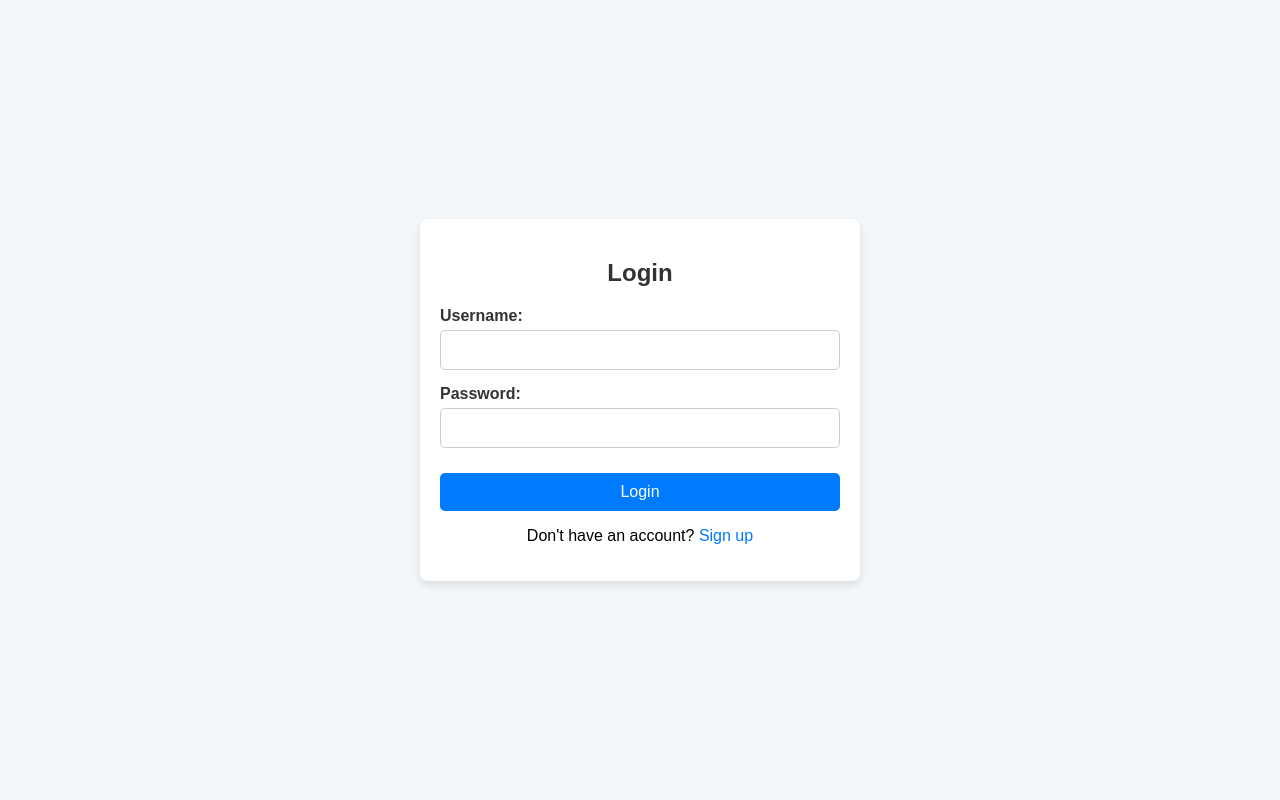
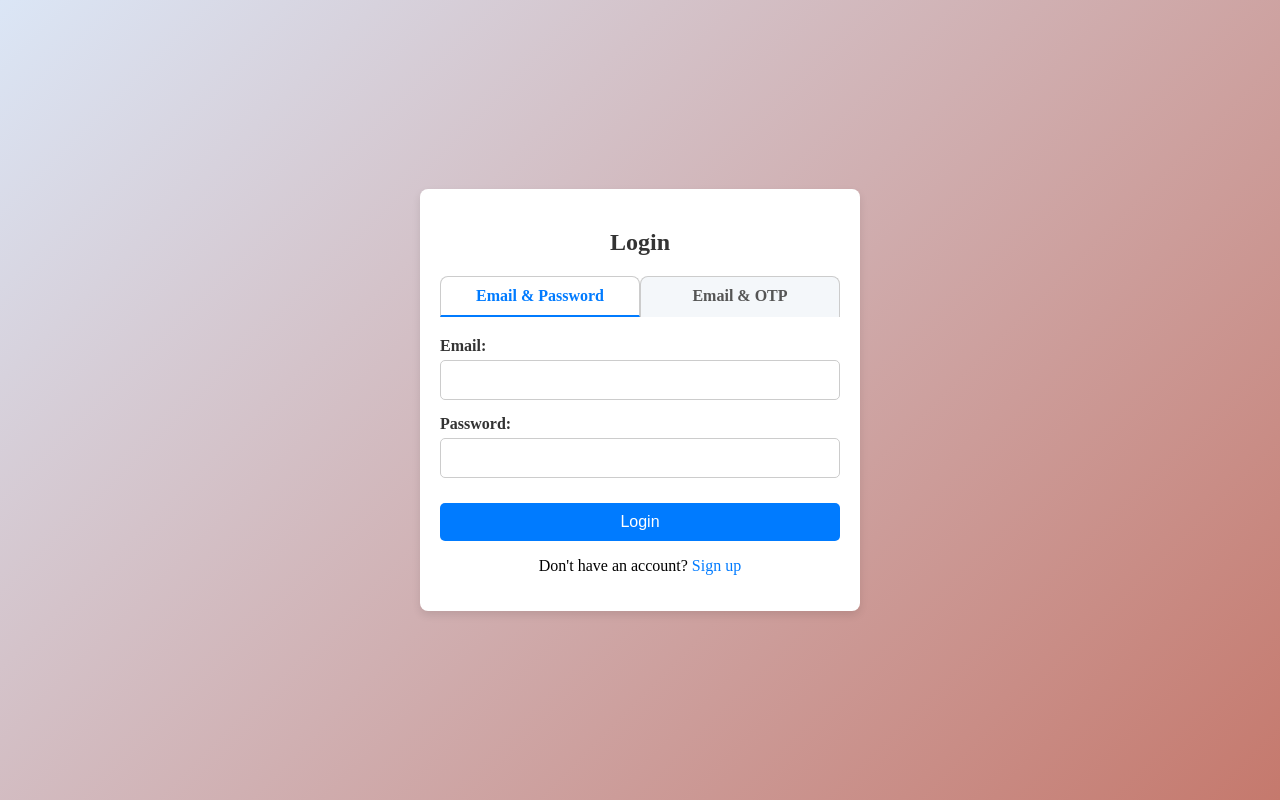
Before and after one commit to sumanbhola9912/fileupload_assesment, a Django app: page / in a window 1280 px wide. Run offline with Django 5.2, Linux system fonts and the light colour scheme.

Commit message:
new changes in login section

```diff
--- a/fileupload/urls.py
+++ b/fileupload/urls.py
@@ -19,6 +19,9 @@ from django.contrib import admin
 from django.urls import path, include
 from django.contrib.auth import views as auth_views  # Import LoginView
 from django.shortcuts import redirect
+from django.conf import settings
+from django.conf.urls.static import static
+
 
 # Custom view to handle redirect for logged-in users
 def home_redirect(request):
@@ -31,4 +34,4 @@ urlpatterns = [
     path('admin/', admin.site.urls),  # Admin panel URL
     path('upload/', include('fileupload_app.urls')),  # App-specific URLs
     path('accounts/', include('django.contrib.auth.urls')),  # Built-in auth URLs
-]
+]+ static(settings.MEDIA_URL, document_root=settings.MEDIA_ROOT)
--- a/fileupload_app/templates/registration/login.html
+++ b/fileupload_app/templates/registration/login.html
@@ -6,13 +6,14 @@
   <title>Login</title>
   <style>
     body {
-            font-family: Arial, sans-serif;
-            background-color: #f4f7fa;
+        min-height: 100vh; /* instead of height */
         display: flex;
         justify-content: center;
         align-items: center;
-            height: 100vh;
+        padding: 30px 20px; /* Add padding so it can scroll nicely on smaller screens */
+        background: linear-gradient(135deg, #dbe6f6, #c5796d);
         margin: 0;
+        box-sizing: border-box;
     }
     .form-container {
       background-color: #fff;
@@ -26,16 +27,43 @@
       text-align: center;
       color: #333;
     }
-        .form-container form {
+    .tabs {
+      display: flex;
+      margin-bottom: 20px;
+    }
+    .tab {
+      flex: 1;
+      padding: 10px;
+      text-align: center;
+      cursor: pointer;
+      background-color: #f4f7fa;
+      border: 1px solid #ccc;
+      border-bottom: none;
+      border-radius: 8px 8px 0 0;
+      font-weight: bold;
+      color: #555;
+    }
+    .tab.active {
+      background-color: #fff;
+      color: #007bff;
+      border-bottom: 2px solid #007bff;
+    }
+    .form-content {
+      display: none;
+    }
+    .form-content.active {
+      display: block;
+    }
+    form {
       display: flex;
       flex-direction: column;
     }
-        .form-container form label {
+    form label {
       font-weight: bold;
       margin-bottom: 5px;
       color: #333;
     }
-        .form-container form input {
+    form input {
       padding: 10px;
       border: 1px solid #ccc;
       border-radius: 5px;
@@ -43,11 +71,11 @@
       font-size: 16px;
       transition: border-color 0.3s;
     }
-        .form-container form input:focus {
+    form input:focus {
       border-color: #007bff;
       outline: none;
     }
-        .form-container form button {
+    form button {
       background-color: #007bff;
       color: #fff;
       padding: 10px;
@@ -57,7 +85,7 @@
       cursor: pointer;
       margin-top: 10px;
     }
-        .form-container form button:hover {
+    form button:hover {
       background-color: #0056b3;
     }
     .signup-link {
@@ -71,15 +99,36 @@
     .signup-link a:hover {
       text-decoration: underline;
     }
+    .error-messages {
+        color:red;
+        font-size: small;
+    }
   </style>
 </head>
 <body>
 
   <div class="form-container">
     <h2>Login</h2>
-        <form method="POST">
+
+    <div class="tabs">
+      <div class="tab active" onclick="showTab('password')">Email & Password</div>
+      <div class="tab" onclick="showTab('otp')">Email & OTP</div>
+    </div>
+
+    <!-- Email + Password Form -->
+    <div id="password" class="form-content active">
+      <form method="POST" action="{% url 'login_password' %}">
         {% csrf_token %}
-            <label for="username">Username:</label>
+        {% if form.errors %}
+        <div class="error-messages">
+            {% for field, errors in form.errors.items %}
+            {% for error in errors %}
+                <p>{{ error }}</p>
+            {% endfor %}
+            {% endfor %}
+        </div>
+        {% endif %}
+        <label for="username">Email:</label>
         <input type="text" name="username" required>
         <label for="password">Password:</label>
         <input type="password" name="password" required>
@@ -90,5 +139,37 @@
       </div>
     </div>
 
+    <!-- Email + OTP Form -->
+    <div id="otp" class="form-content">
+      <form method="POST" action="{% url 'request_otp' %}">
+        {% csrf_token %}
+        <label for="email">Email:</label>
+        <input type="email" name="email" required>
+        <button type="submit">Send OTP</button>
+      </form>
+      <div class="signup-link">
+        <p>Don't have an account? <a href="{% url 'register' %}">Sign up</a></p>
+      </div>
+    </div>
+
+  </div>
+
+  <script>
+    function showTab(tabName) {
+      const tabs = document.querySelectorAll('.tab');
+      const contents = document.querySelectorAll('.form-content');
+
+      tabs.forEach(tab => {
+        tab.classList.remove('active');
+      });
+      contents.forEach(content => {
+        content.classList.remove('active');
+      });
+
+      document.querySelector(`#${tabName}`).classList.add('active');
+      event.target.classList.add('active');
+    }
+  </script>
+
 </body>
 </html>
--- a/fileupload_app/utils.py
+++ b/fileupload_app/utils.py
@@ -3,6 +3,7 @@ import random
 from django.core.mail import send_mail
 from django.conf import settings
 from datetime import datetime, timedelta
+from django.utils import timezone
 
 def generate_otp():
     # Generate a random 6-digit OTP
@@ -19,4 +20,4 @@ def send_otp_email(user_email, otp):
 def otp_is_valid(otp_time, otp):
     """Check if the OTP is still valid (valid for 5 minutes)"""
     expiration_time = otp_time + timedelta(minutes=5)
-    return datetime.now() <= expiration_time
+    return timezone.now() <= expiration_time
```
Also changed, not shown: fileupload/settings.py (+4 -4 lines), fileupload/users/backends.py (deleted, +0 -22 lines), fileupload_app/backends.py (added, +14 -0 lines), fileupload_app/templates/registration/register.html (+55 -25 lines). Lines whose indentation alone changed are shown as unchanged.
